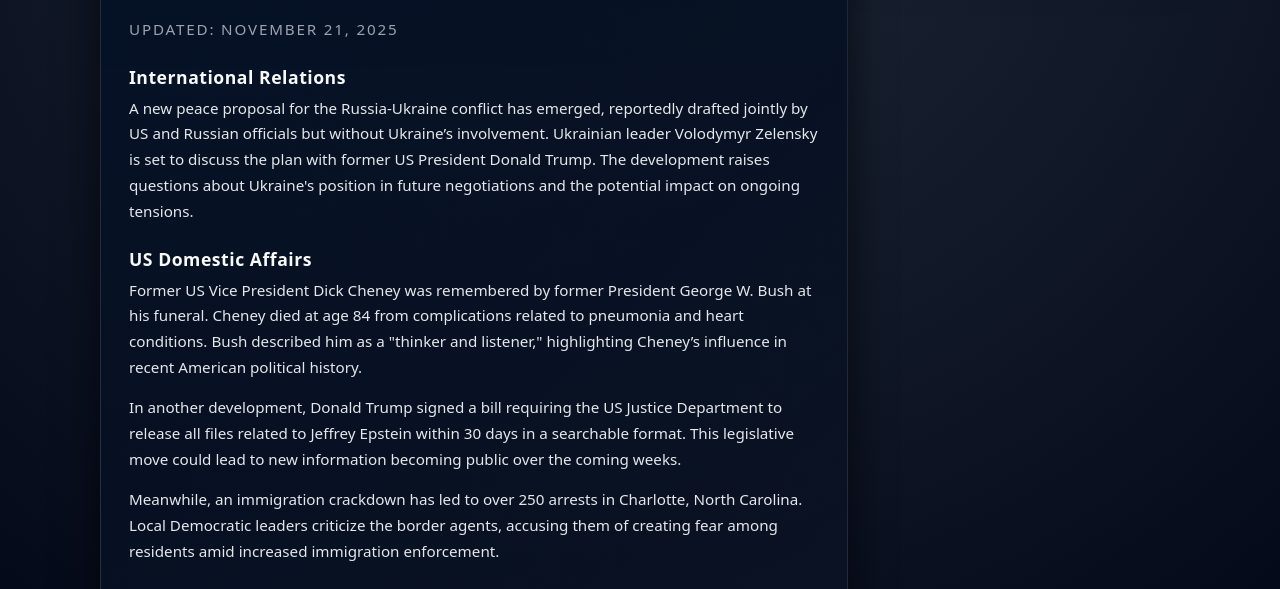
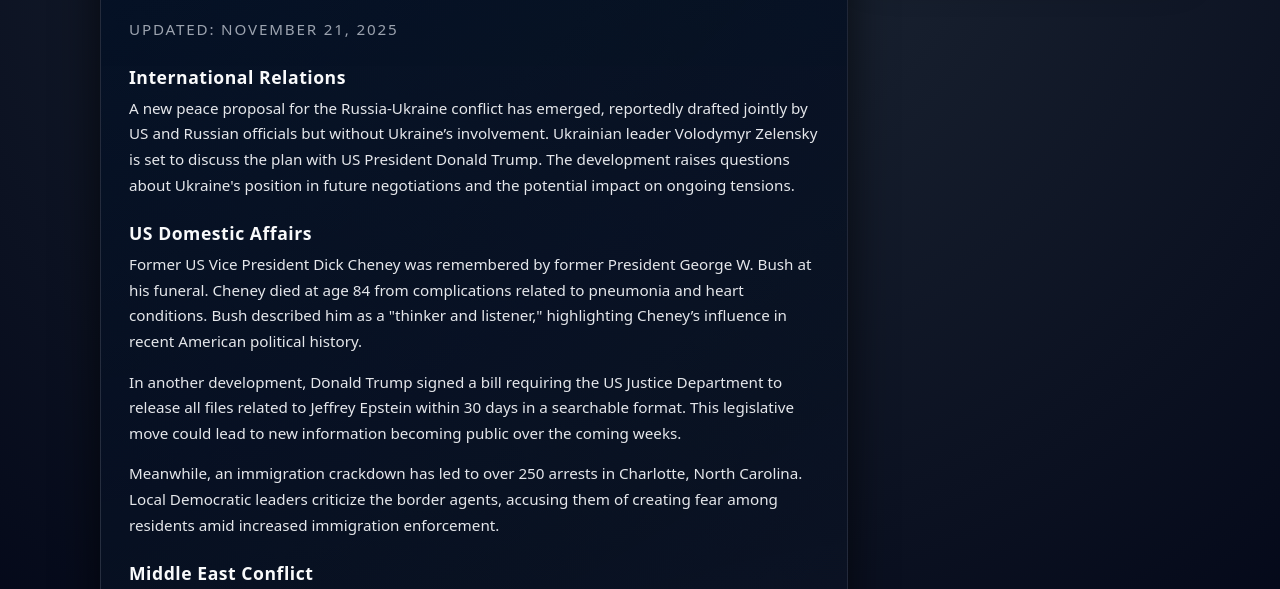
Before and after one commit to MOBADGE/HearditFirst.github.io, a plain HTML site: page index.html in a window 1280 px wide. Shown: the part 189-778 px from the top of the page. Drawn offline with Linux system fonts and the light colour scheme.

Commit message:
Update index.html

```diff
--- a/index.html
+++ b/index.html
@@ -305,7 +305,7 @@
           <div id="article">
 <p class="article-date">Updated: November 21, 2025</p>
 <h2>International Relations</h2>
-<p>A new peace proposal for the Russia-Ukraine conflict has emerged, reportedly drafted jointly by US and Russian officials but without Ukraine’s involvement. Ukrainian leader Volodymyr Zelensky is set to discuss the plan with former US President Donald Trump. The development raises questions about Ukraine's position in future negotiations and the potential impact on ongoing tensions.</p>
+<p>A new peace proposal for the Russia-Ukraine conflict has emerged, reportedly drafted jointly by US and Russian officials but without Ukraine’s involvement. Ukrainian leader Volodymyr Zelensky is set to discuss the plan with US President Donald Trump. The development raises questions about Ukraine's position in future negotiations and the potential impact on ongoing tensions.</p>
 <h2>US Domestic Affairs</h2>
 <p>Former US Vice President Dick Cheney was remembered by former President George W. Bush at his funeral. Cheney died at age 84 from complications related to pneumonia and heart conditions. Bush described him as a "thinker and listener," highlighting Cheney’s influence in recent American political history.</p>
 <p>In another development, Donald Trump signed a bill requiring the US Justice Department to release all files related to Jeffrey Epstein within 30 days in a searchable format. This legislative move could lead to new information becoming public over the coming weeks.</p>
```
